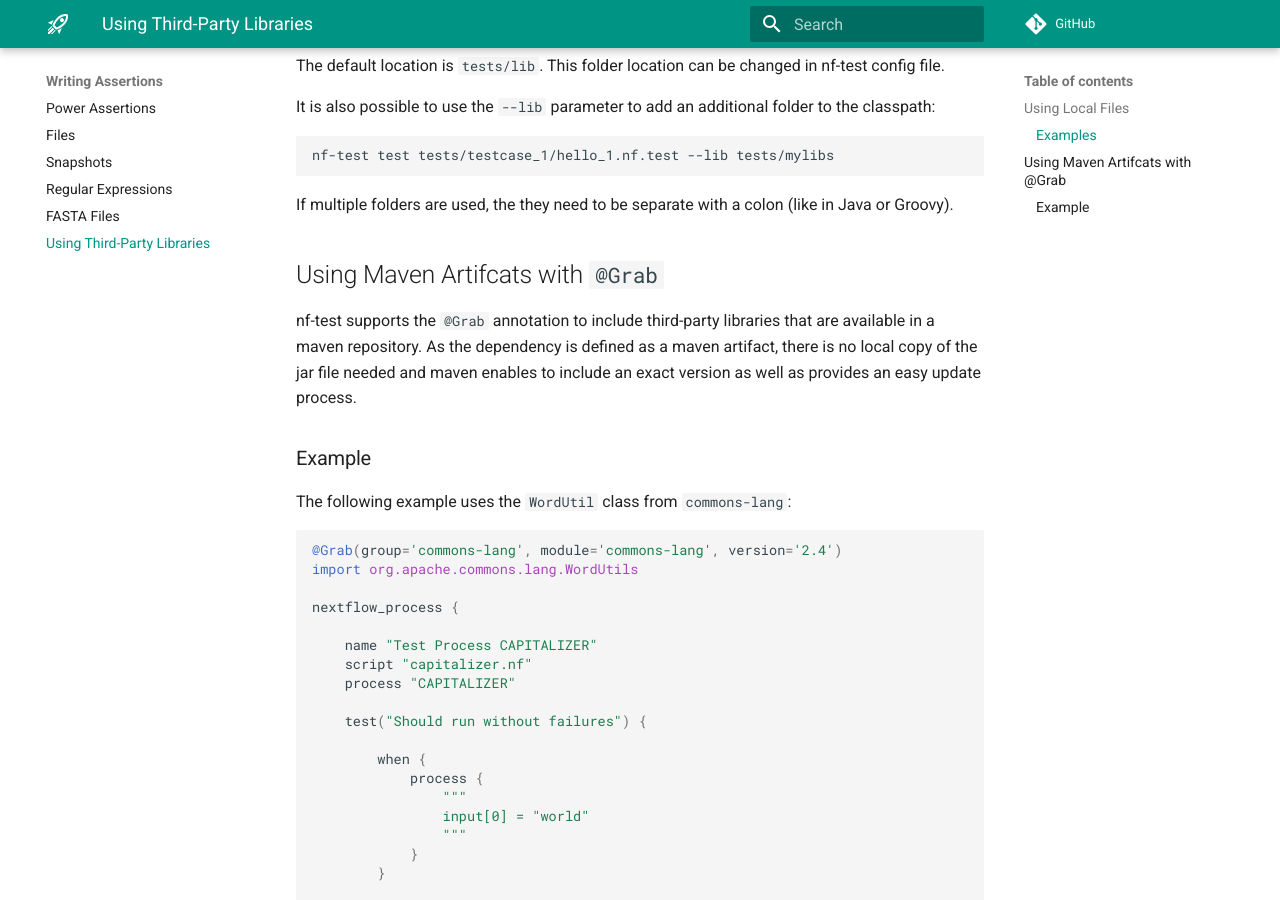
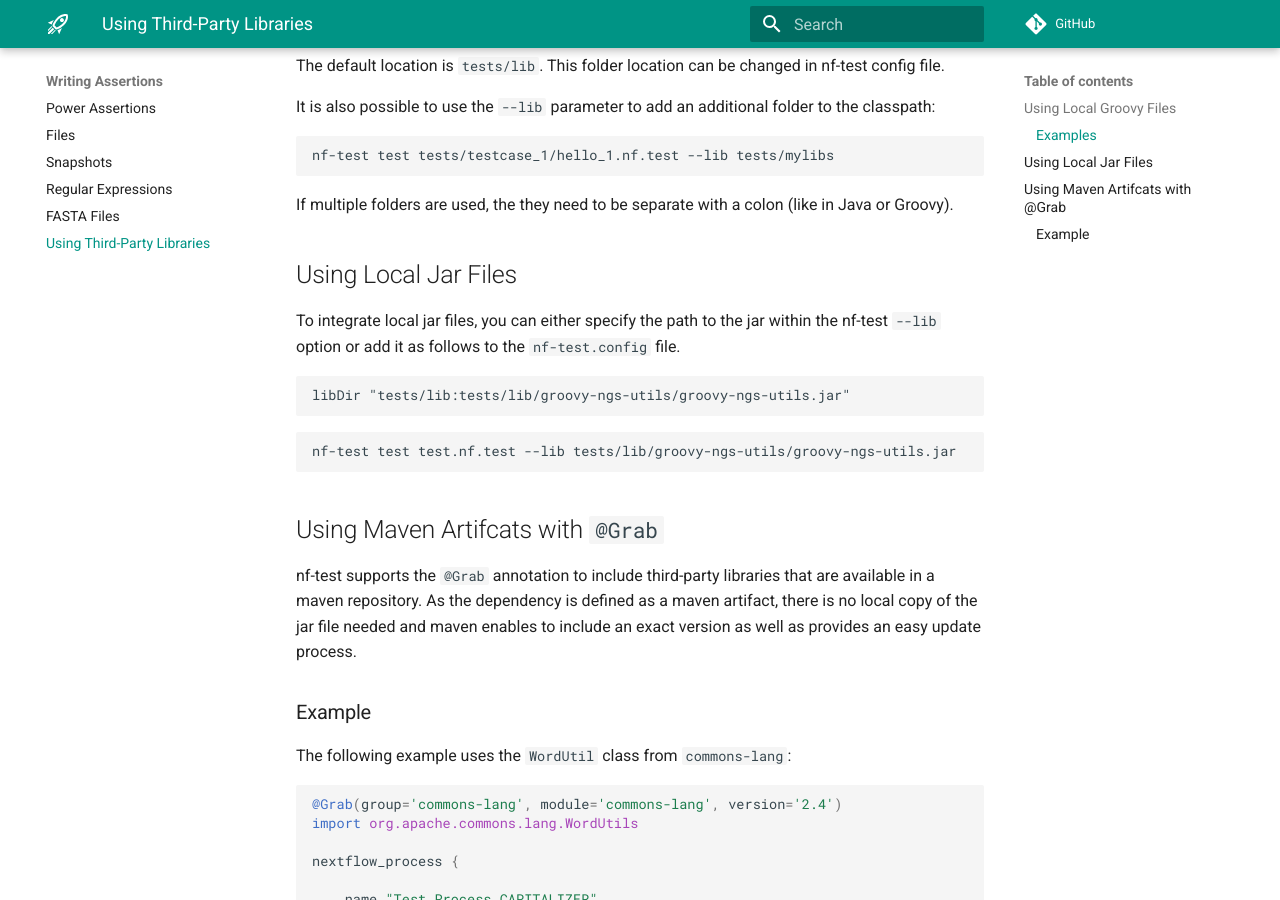
Before and after one commit to askimed/nf-test, an MkDocs documentation site: the page built from docs/assertions/libraries.md, in a window 1280 px wide and 900 px high, scrolled down 2055 px. Built offline with MkDocs 1.6.1 and Material for MkDocs 9.7.7, drawn with Linux system fonts in a browser that asks for light colours; comment, search, counter and statistics services are not loaded; some of the changed text lies outside the part shown.

Commit message:
Improve local jar file documentation

````diff
--- a/docs/assertions/libraries.md
+++ b/docs/assertions/libraries.md
@@ -2,7 +2,7 @@
 
 nf-test supports including third party libraries (e.g. jar files ) or functions from groovy files to either extend it functionality or to avoid duplicate code and to keep the logic in test cases simple.
 
-## Using Local Files
+## Using Local Groovy Files
 
 :octicons-tag-24: 0.7.0 ·
 
@@ -103,6 +103,16 @@ nf-test test tests/testcase_1/hello_1.nf.test --lib tests/mylibs
 
 If multiple folders are used, the they need to be separate with a colon (like in Java or Groovy).
 
+## Using Local Jar Files
+To integrate local jar files, you can either specify the path to the jar within the nf-test `--lib` option or add it as follows to the `nf-test.config` file.
+```
+libDir "tests/lib:tests/lib/groovy-ngs-utils/groovy-ngs-utils.jar"
+```
+```
+nf-test test test.nf.test --lib tests/lib/groovy-ngs-utils/groovy-ngs-utils.jar
+```
+
+
 ## Using Maven Artifcats with `@Grab`
 
 nf-test supports the `@Grab` annotation to include third-party libraries that are available in a maven repository. As the dependency is defined as a maven artifact, there is no local copy of the jar file needed and maven enables to include an exact version as well as provides an easy update process.
````
